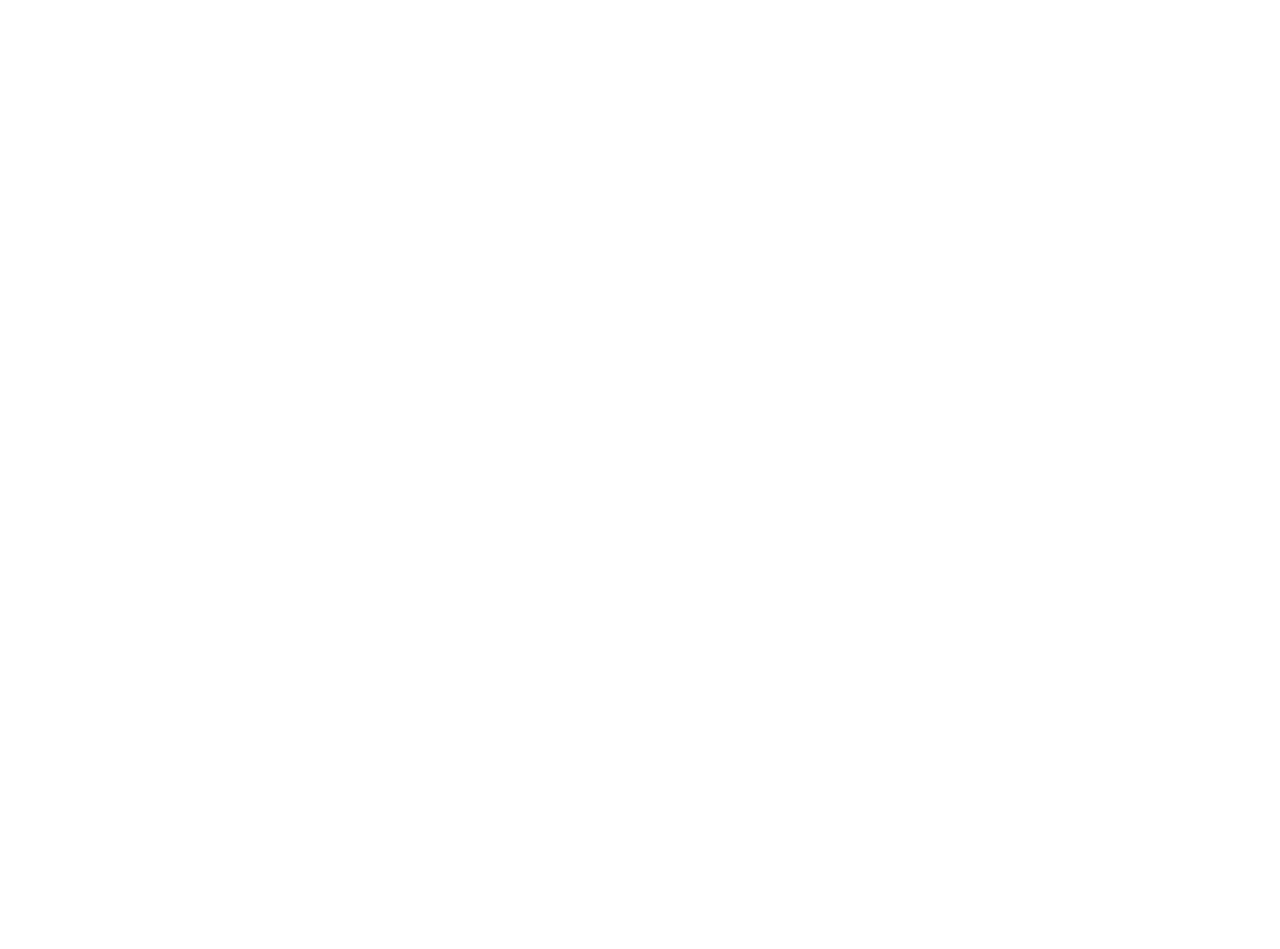
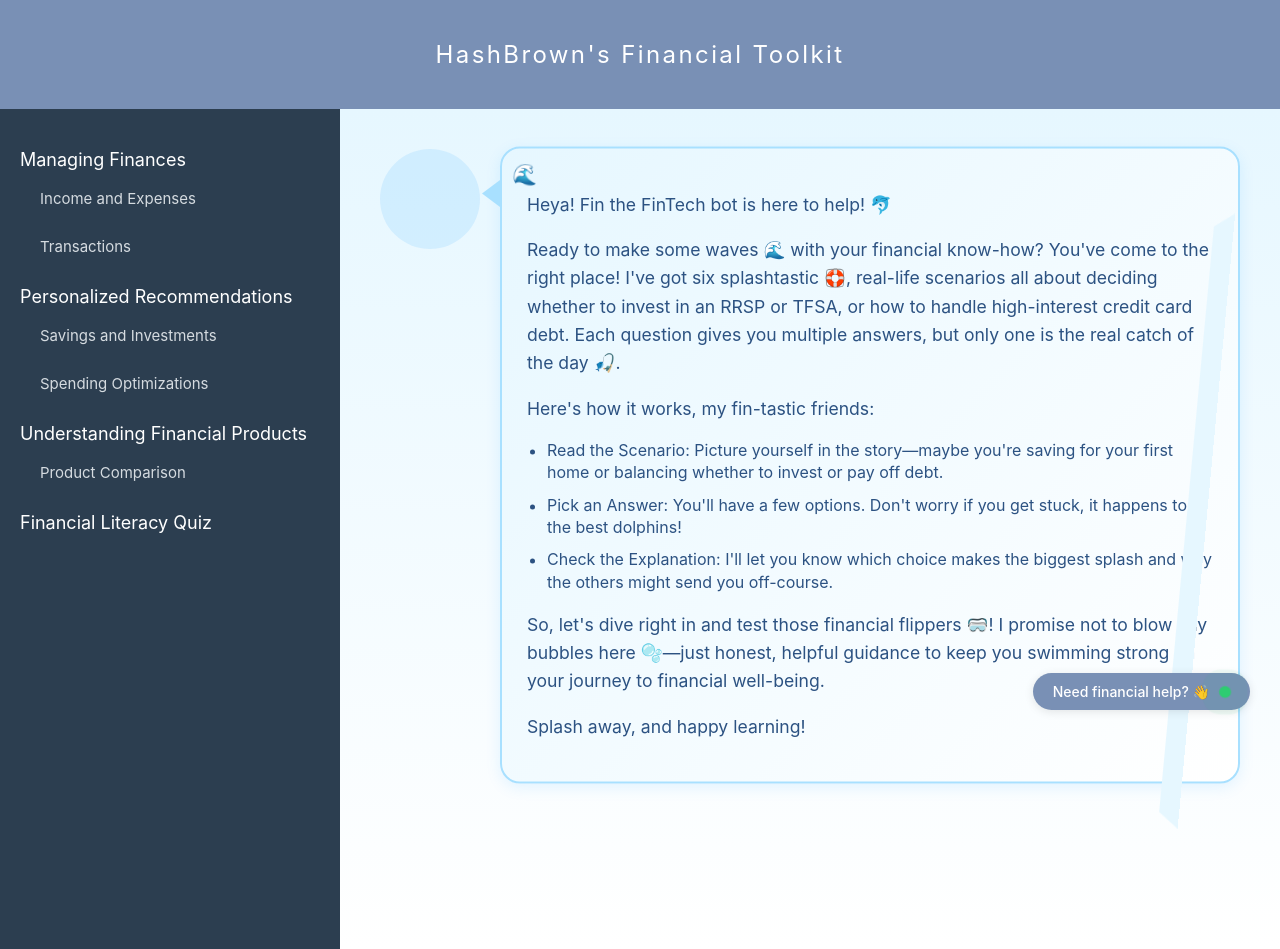
Before and after one commit to SophiaClifton/hashbrown-app, a React (Create React App) app: page /financial-literacy-quiz in a window 1280 px wide. Before the commit this address had no page. Before the commit the page ends 800 px from the top, so only its background shows below. Built offline with nearby package versions, Linux system fonts and the light colour scheme; no server answers.

Commit message:
initial water quiz

```diff
--- a/src/App.tsx
+++ b/src/App.tsx
@@ -5,6 +5,7 @@
 import Income_and_expenses from './pages/Income_and_expenses';
 import Home from './pages/Home';
 import Debts from './pages/Debts';
+import FinancialLiteracyQuiz from './pages/FinancialLiteracyQuiz';
 
 const App: React.FC = () => {
   return (
@@ -25,10 +26,11 @@
 
           <Route path="/debts" element={<Debts />} />
 
+          <Route path="/financial-literacy-quiz" element={<FinancialLiteracyQuiz />} />
+
         </Routes>
       </div>
     </Router>
-
   );
 };
 
--- a/src/components/Sidebar.tsx
+++ b/src/components/Sidebar.tsx
@@ -32,6 +32,9 @@
             <li className="sub"><a href="#product-comparison">Product Comparison</a></li>
           </ul>
         </li>
+        <li className="sub">
+          <Link to="/financial-literacy-quiz">Financial Literacy Quiz</Link>
+        </li>
       </ul>
     </div>
   );
--- /dev/null
+++ b/src/pages/FinancialLiteracyQuiz.css
@@ -0,0 +1,106 @@
+.quiz-container {
+  display: flex;
+  flex-direction: row;
+  min-height: 100vh;
+}
+
+.quiz-content {
+  flex: 1;
+  padding: 20px;
+  background: linear-gradient(180deg, #e6f7ff 0%, #ffffff 100%);
+}
+
+.fin-message-container {
+  display: flex;
+  gap: 20px;
+  margin: 20px;
+  align-items: flex-start;
+}
+
+.fin-avatar-placeholder {
+  width: 100px;
+  height: 100px;
+  background-color: rgba(0, 149, 255, 0.1);
+  border-radius: 50%;
+  flex-shrink: 0;
+}
+
+.fin-message-bubble {
+  position: relative;
+  background: linear-gradient(135deg, #e6f7ff 0%, #ffffff 100%);
+  border-radius: 20px;
+  padding: 25px;
+  max-width: 800px;
+  box-shadow: 0 4px 15px rgba(0, 149, 255, 0.1);
+  border: 2px solid #a8e0ff;
+  animation: float 3s ease-in-out infinite;
+}
+
+.fin-message-bubble::before {
+  content: '';
+  position: absolute;
+  left: -20px;
+  top: 30px;
+  border-style: solid;
+  border-width: 15px 20px 15px 0;
+  border-color: transparent #a8e0ff transparent transparent;
+}
+
+.fin-message-bubble::after {
+  content: '';
+  position: absolute;
+  left: -17px;
+  top: 30px;
+  border-style: solid;
+  border-width: 15px 20px 15px 0;
+  border-color: transparent #e6f7ff transparent transparent;
+}
+
+.fin-message-bubble p {
+  color: #2c5282;
+  line-height: 1.6;
+  margin-bottom: 15px;
+  font-size: 1.1em;
+}
+
+.fin-message-bubble ul {
+  color: #2c5282;
+  padding-left: 20px;
+  margin-bottom: 15px;
+}
+
+.fin-message-bubble li {
+  margin-bottom: 10px;
+  line-height: 1.4;
+}
+
+@keyframes float {
+  0% {
+    transform: translateY(0px);
+  }
+  50% {
+    transform: translateY(-10px);
+  }
+  100% {
+    transform: translateY(0px);
+  }
+}
+
+/* Water-themed decorative elements */
+.fin-message-bubble::after {
+  content: '🌊';
+  position: absolute;
+  bottom: -15px;
+  right: 30px;
+  font-size: 20px;
+  animation: wave 2s ease-in-out infinite;
+}
+
+@keyframes wave {
+  0%, 100% {
+    transform: rotate(0deg);
+  }
+  50% {
+    transform: rotate(10deg);
+  }
+}
--- /dev/null
+++ b/src/pages/FinancialLiteracyQuiz.tsx
@@ -0,0 +1,39 @@
+import React from 'react';
+import Banner from "../components/Banner";
+import Sidebar from "../components/Sidebar";
+import Chatbot from "../components/Chatbot";
+import "./FinancialLiteracyQuiz.css";
+
+const FinancialLiteracyQuiz: React.FC = () => {
+  return (
+    <div>
+      <Banner />
+      <div className="quiz-container">
+        <Sidebar />
+        <div className="quiz-content">
+          <div className="fin-message-container">
+            <div className="fin-avatar-placeholder">
+              {/* Placeholder for Fin's avatar */}
+            </div>
+            <div className="fin-message-bubble">
+              <p>Heya! Fin the FinTech bot is here to help! 🐬</p>
+              <p>Ready to make some waves 🌊 with your financial know-how? You've come to the right place! I've got six splashtastic 🛟, real-life scenarios all about deciding whether to invest in an RRSP or TFSA, or how to handle high-interest credit card debt. Each question gives you multiple answers, but only one is the real catch of the day 🎣.</p>
+              <p>Here's how it works, my fin-tastic friends:</p>
+              <ul>
+                <li>Read the Scenario: Picture yourself in the story—maybe you're saving for your first home or balancing whether to invest or pay off debt.</li>
+                <li>Pick an Answer: You'll have a few options. Don't worry if you get stuck, it happens to the best dolphins!</li>
+                <li>Check the Explanation: I'll let you know which choice makes the biggest splash and why the others might send you off-course.</li>
+              </ul>
+              <p>So, let's dive right in and test those financial flippers 🥽! I promise not to blow any bubbles here 🫧—just honest, helpful guidance to keep you swimming strong on your journey to financial well-being.</p>
+              <p>Splash away, and happy learning!</p>
+            </div>
+          </div>
+          {/* Quiz content will go here */}
+        </div>
+        <Chatbot />
+      </div>
+    </div>
+  );
+};
+
+export default FinancialLiteracyQuiz;
```
Lines whose indentation alone changed are shown as unchanged.
